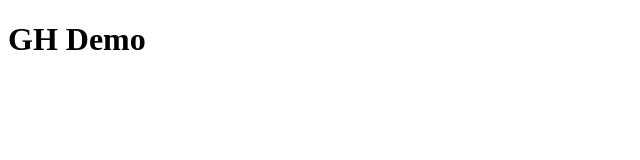
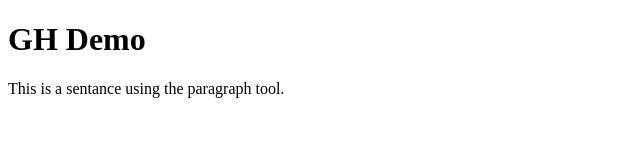
Before and after one commit to coe00016/gh-demo, a plain HTML site: page index.html in a window 1280 px wide. Shown: the whole page, without its empty margins (0-640 px from the left). Drawn offline with Linux system fonts and the light colour scheme.

Commit message:
Update index.html

```diff
--- a/index.html
+++ b/index.html
@@ -7,5 +7,6 @@
 </head>
 <body>
   <h1>GH Demo</h1>
+<p>This is a sentance using the paragraph tool.</p>
 </body>
 </html>
```
